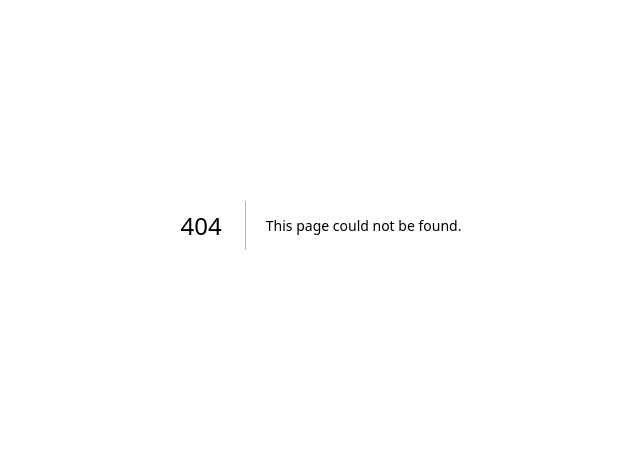
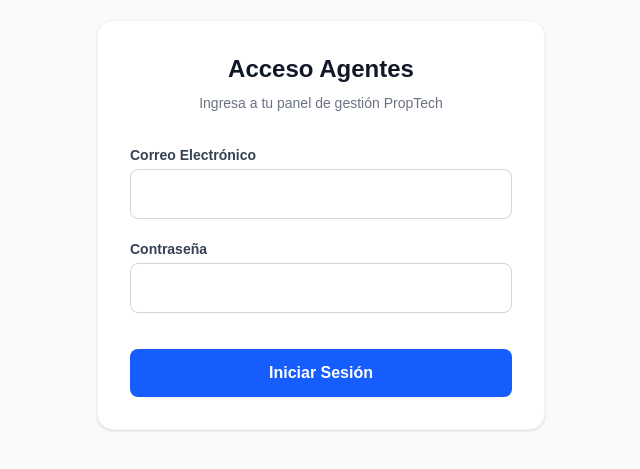
Before and after one commit to LautaroZ01/noa-propiedades, a Next.js app: page /login in a window 1280 px wide. Before the commit this address had no page. Shown: the part 175-644 px from the top of the page, without its empty margins (319-959 px from the left). Built offline with nearby package versions, Linux system fonts and the light colour scheme; no server answers.

Commit message:
feat: implement authentication system with middleware, login page, dashboard, and location filter component

```diff
--- a/app/components/SearchFilter.tsx
+++ b/app/components/SearchFilter.tsx
@@ -27,7 +27,7 @@ export default function SearchFilter() {
             </label>
             <select
                 id="ubicacion"
-                className="border border-gray-300 rounded-lg p-2 focus:ring-2 focus:ring-blue-500 outline-none"
+                className="border border-gray-300 rounded-lg p-2 focus:ring-2 focus:ring-blue-500 outline-none text-gray-800"
                 onChange={handleFilter}
                 defaultValue={searchParams.get('ubicacion') || ''}
             >
--- /dev/null
+++ b/app/dashboard/page.tsx
@@ -0,0 +1,45 @@
+// app/dashboard/page.tsx
+import { createClient } from '@/utils/supabase/server';
+import { redirect } from 'next/navigation';
+
+export default async function DashboardPage() {
+    const supabase = await createClient();
+
+    // Obtenemos el usuario activo
+    const { data: { user } } = await supabase.auth.getUser();
+
+    // Doble check de seguridad (aunque el middleware ya lo protege)
+    if (!user) {
+        redirect('/login');
+    }
+
+    return (
+        <main className="min-h-screen p-8 bg-gray-50">
+            <div className="max-w-4xl mx-auto">
+                <header className="mb-8 flex justify-between items-center bg-white p-6 rounded-xl shadow-sm border border-gray-100">
+                    <div>
+                        <h1 className="text-2xl font-bold text-gray-900">Panel de Control</h1>
+                        <p className="text-gray-500 text-sm mt-1">Sesión iniciada como: <span className="font-semibold text-blue-600">{user.email}</span></p>
+                    </div>
+
+                    {/* Botón de cierre de sesión rápido */}
+                    <form action={async () => {
+                        'use server';
+                        const supabase = await createClient();
+                        await supabase.auth.signOut();
+                        redirect('/login');
+                    }}>
+                        <button className="text-red-600 font-medium hover:underline text-sm">
+                            Cerrar Sesión
+                        </button>
+                    </form>
+                </header>
+
+                {/* Aquí insertaremos el formulario en el siguiente paso */}
+                <div className="bg-white p-8 rounded-xl shadow-sm border border-gray-100">
+                    <h2 className="text-xl font-semibold mb-4 text-gray-400">Espacio reservado para el formulario de carga...</h2>
+                </div>
+            </div>
+        </main>
+    );
+}
--- /dev/null
+++ b/app/login/page.tsx
@@ -0,0 +1,74 @@
+// app/login/page.tsx
+import { createClient } from '@/utils/supabase/server';
+import { redirect } from 'next/navigation';
+
+export default function LoginPage() {
+
+    // Esto es un SERVER ACTION: Se ejecuta 100% en el servidor de Node.js
+    const login = async (formData: FormData) => {
+        'use server'; // Directiva obligatoria
+
+        const email = formData.get('email') as string;
+        const password = formData.get('password') as string;
+        const supabase = await createClient();
+
+        // Intentamos iniciar sesión con Supabase
+        const { error } = await supabase.auth.signInWithPassword({
+            email,
+            password,
+        });
+
+        if (error) {
+            // Si falla, volvemos a la página de login (puedes atrapar este parámetro para mostrar un error visual)
+            return redirect('/login?error=Credenciales+inválidas');
+        }
+
+        // Si es exitoso, lo enviamos a la ruta protegida
+        return redirect('/dashboard');
+    };
+
+    return (
+        <main className="min-h-screen flex items-center justify-center bg-gray-50 px-4">
+            <div className="bg-white p-8 rounded-2xl shadow-sm border border-gray-100 w-full max-w-md">
+                <h1 className="text-2xl font-black text-gray-900 mb-2 text-center">Acceso Agentes</h1>
+                <p className="text-gray-500 text-center mb-8 text-sm">Ingresa a tu panel de gestión PropTech</p>
+
+                {/* Conectamos el formulario al Server Action usando 'action=' */}
+                <form action={login} className="space-y-5">
+                    <div>
+                        <label className="block text-sm font-semibold text-gray-700 mb-1" htmlFor="email">
+                            Correo Electrónico
+                        </label>
+                        <input
+                            type="email"
+                            name="email"
+                            id="email"
+                            required
+                            className="w-full border border-gray-300 rounded-lg p-3 focus:ring-2 focus:ring-blue-500 outline-none text-gray-800"
+                        />
+                    </div>
+
+                    <div>
+                        <label className="block text-sm font-semibold text-gray-700 mb-1" htmlFor="password">
+                            Contraseña
+                        </label>
+                        <input
+                            type="password"
+                            name="password"
+                            id="password"
+                            required
+                            className="w-full border border-gray-300 rounded-lg p-3 focus:ring-2 focus:ring-blue-500 outline-none text-gray-800"
+                        />
+                    </div>
+
+                    <button
+                        type="submit"
+                        className="w-full bg-blue-600 text-white font-bold py-3 rounded-lg hover:bg-blue-700 transition-colors mt-4"
+                    >
+                        Iniciar Sesión
+                    </button>
+                </form>
+            </div>
+        </main>
+    );
+}
--- /dev/null
+++ b/middleware.ts
@@ -0,0 +1,56 @@
+// middleware.ts
+import { NextResponse, type NextRequest } from 'next/server';
+import { createServerClient } from '@supabase/ssr';
+
+export async function middleware(request: NextRequest) {
+    // 1. Iniciamos una respuesta que Next.js pueda modificar
+    let supabaseResponse = NextResponse.next({
+        request,
+    });
+
+    // 2. Creamos el cliente de Supabase específico para el middleware
+    const supabase = createServerClient(
+        process.env.NEXT_PUBLIC_SUPABASE_URL!,
+        process.env.NEXT_PUBLIC_SUPABASE_PUBLISHABLE_KEY!,
+        {
+            cookies: {
+                getAll() {
+                    return request.cookies.getAll();
+                },
+                setAll(cookiesToSet) {
+                    cookiesToSet.forEach(({ name, value }) => request.cookies.set(name, value));
+                    supabaseResponse = NextResponse.next({
+                        request,
+                    });
+                    cookiesToSet.forEach(({ name, value, options }) =>
+                        supabaseResponse.cookies.set(name, value, options)
+                    );
+                },
+            },
+        }
+    );
+
+    // 3. Verificamos si hay un usuario logueado
+    const {
+        data: { user },
+    } = await supabase.auth.getUser();
+
+    // 4. Lógica de protección: Si va a /dashboard y NO hay usuario, redirigir a /login
+    if (request.nextUrl.pathname.startsWith('/dashboard') && !user) {
+        return NextResponse.redirect(new URL('/login', request.url));
+    }
+
+    // 5. Si está logueado y va a /login, lo mandamos al dashboard
+    if (request.nextUrl.pathname.startsWith('/login') && user) {
+        return NextResponse.redirect(new URL('/dashboard', request.url));
+    }
+
+    return supabaseResponse;
+}
+
+// Configuración para que el middleware no se ejecute en archivos estáticos o imágenes
+export const config = {
+    matcher: [
+        '/((?!_next/static|_next/image|favicon.ico|.*\\.(?:svg|png|jpg|jpeg|gif|webp)$).*)',
+    ],
+};
```
